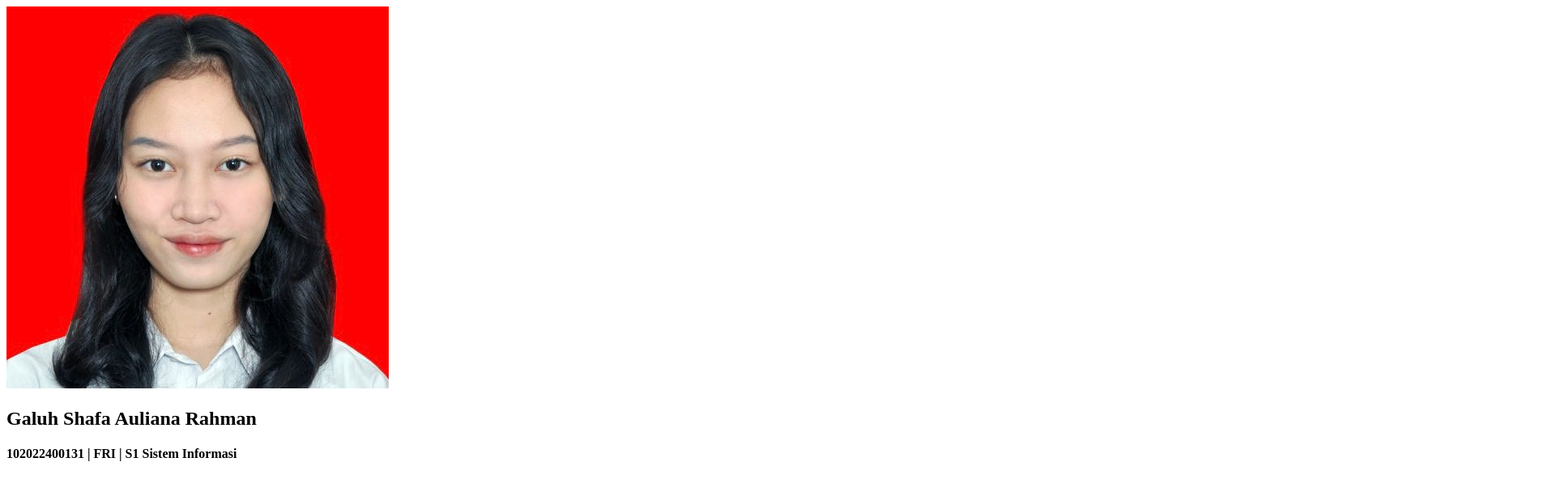
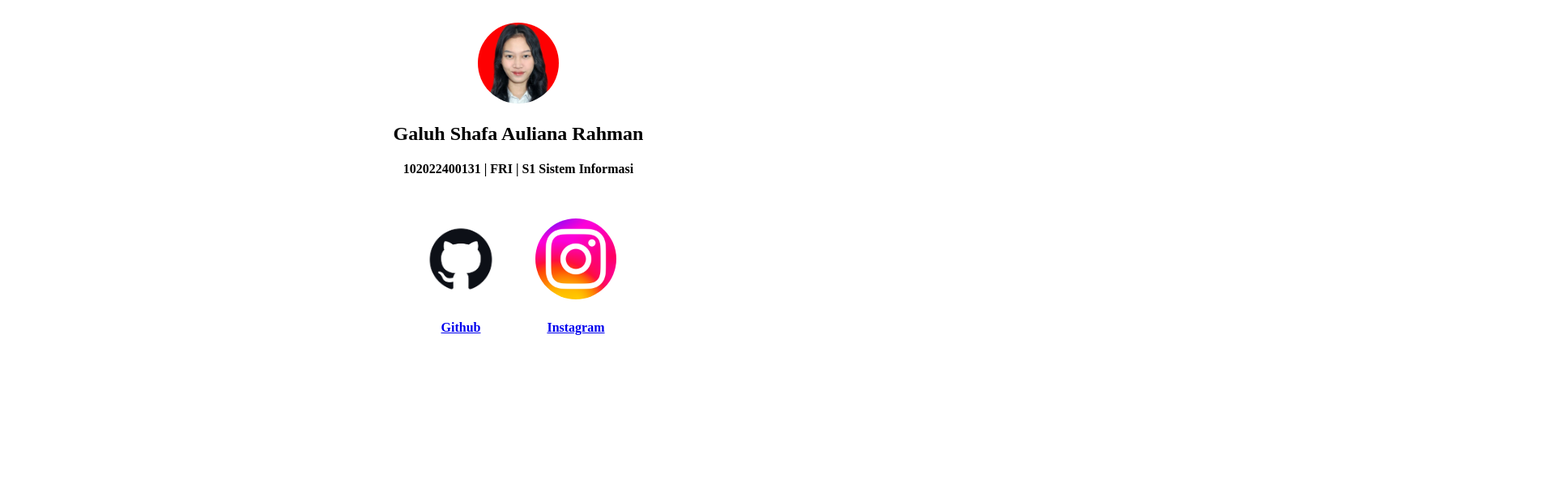
Before and after one commit to amabeyiu/amabeyiu.github.io, a plain HTML site: page index.html in a window 1280 px wide. Shown: the top 592 px of the page at 81% size, 1920 px wide, since content can reach past the window. Drawn offline with Linux system fonts and the light colour scheme.

Commit message:
Update index.html

```diff
--- a/index.html
+++ b/index.html
@@ -1,8 +1,38 @@
 <!DOCTYPE html>
 <html>
     <head>
-        <title>terserah</title>
-        <link rel="stylesheet" href="style.css">
+    <title> terserah </title>
+    <style>
+        body {
+            text-align: center;
+        }
+
+        img {
+            border-radius: 75%;
+            height: 100px;
+            width: 100px;
+            margin-top: 20px;
+        }
+
+        .social-icons {
+            margin: 20px 0;
+        }
+
+        .social-icons img {
+            width: 25px;
+            height: 25px;
+            margin: 0 10px;
+        }
+
+        table {
+            margin: 20px auto 0 auto;
+        }
+        td {
+            text-align: center;
+            padding: 10px 20px;
+        }
+
+    </style>
     </head>
 
     <body>
@@ -10,17 +40,18 @@
            <img src="foto formal kotak.jpg" alt="Avatar">
         </div>
 
-        <h2>Galuh Shafa Auliana Rahman</h2>
-        <h4>102022400131 | FRI | S1 Sistem Informasi</h4>
+        <p> <h2> Galuh Shafa Auliana Rahman </h2> </p>
+        <p> <h4> 102022400131 | FRI | S1 Sistem Informasi </h> </p>
 
         <table>
             <tr>
-                <td><img src="github logo.jpg" alt="Github"></td>
-                <td><img src="Instagram_logo_2022.svg.webp" alt="Instagram"></td>
+                <td> <img src="github logo.jpg" width="25"> </td>
+                <td> <img src="Instagram_logo_2022.svg.webp" width="25"> </td>
             </tr>
+
             <tr>
-                <td><a href="https://github.com/amabeyiu/" target="_blank">Github</a></td>
-                <td><a href="https://instagram.com/galushfa/" target="_blank">Instagram</a></td>
+                <td><a href="https://github.com/amabeyiu/" target="_blank"> Github </a></td>
+                <td><a href="https://instagram.com/galushfa/" target="_blank"> Instagram </a></td>
             </tr>
         </table>
     </body>
```
